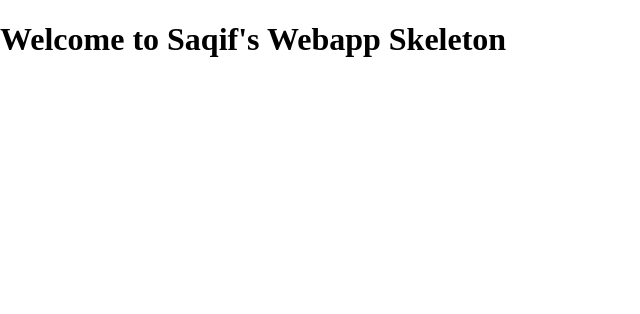
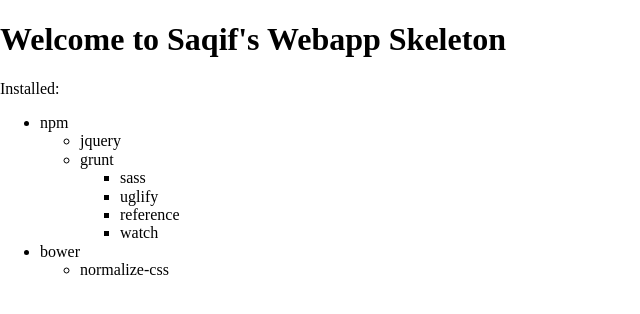
Before and after one commit to Saqif280/skeleton, a website: page index.html in a window 1280 px wide. Shown: the whole page, without its empty margins (0-640 px from the left). Drawn offline with nearby package versions, Linux system fonts and the light colour scheme; files that its build step writes are made by us from their sources.

Commit message:
update index

```diff
--- a/index.html
+++ b/index.html
@@ -13,5 +13,23 @@
 </head>
 <body>
 <h1>Welcome to Saqif's Webapp Skeleton</h1>
+<p>Installed:</p>
+<ul>
+	<li>npm</li>
+	<ul>
+		<li>jquery</li>
+		<li>grunt</li>
+		<ul>
+			<li>sass</li>
+			<li>uglify</li>
+			<li>reference</li>
+			<li>watch</li>
+		</ul>
+	</ul>
+	<li>bower</li>
+		<ul>
+			<li>normalize-css</li>
+		</ul>
+</ul>
 </body>
 </html>
```
